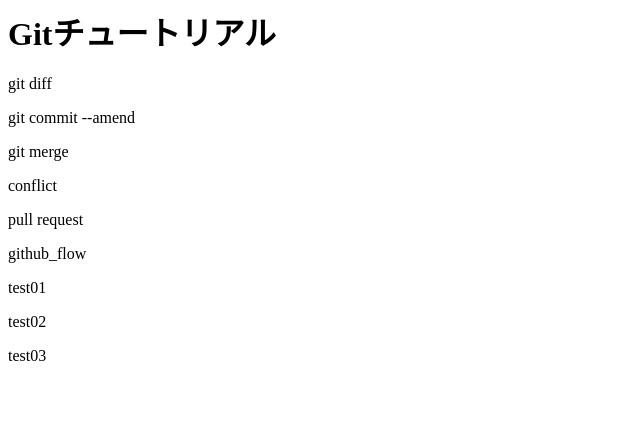
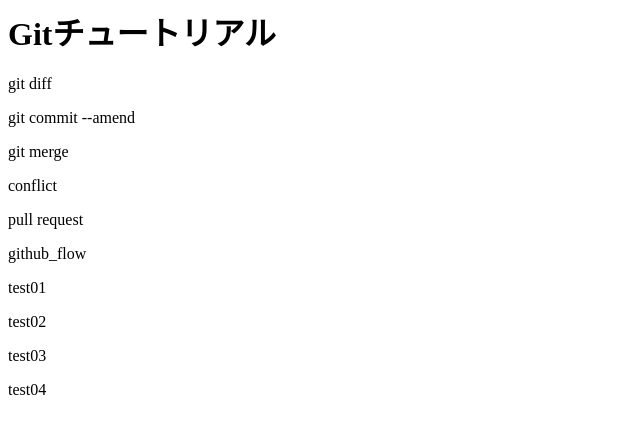
Before and after one commit to tomoakiWeb/git_tutorial2, a plain HTML site: page index.html in a window 1280 px wide. Shown: the full height of the page, 0-640 px from the left. Drawn offline with Linux system fonts and the light colour scheme.

Commit message:
test04を追記

```diff
--- a/index.html
+++ b/index.html
@@ -8,3 +8,4 @@
 <p>test01</p>
 <p>test02</p>
 <p>test03</p>
+<p>test04</p>
```
